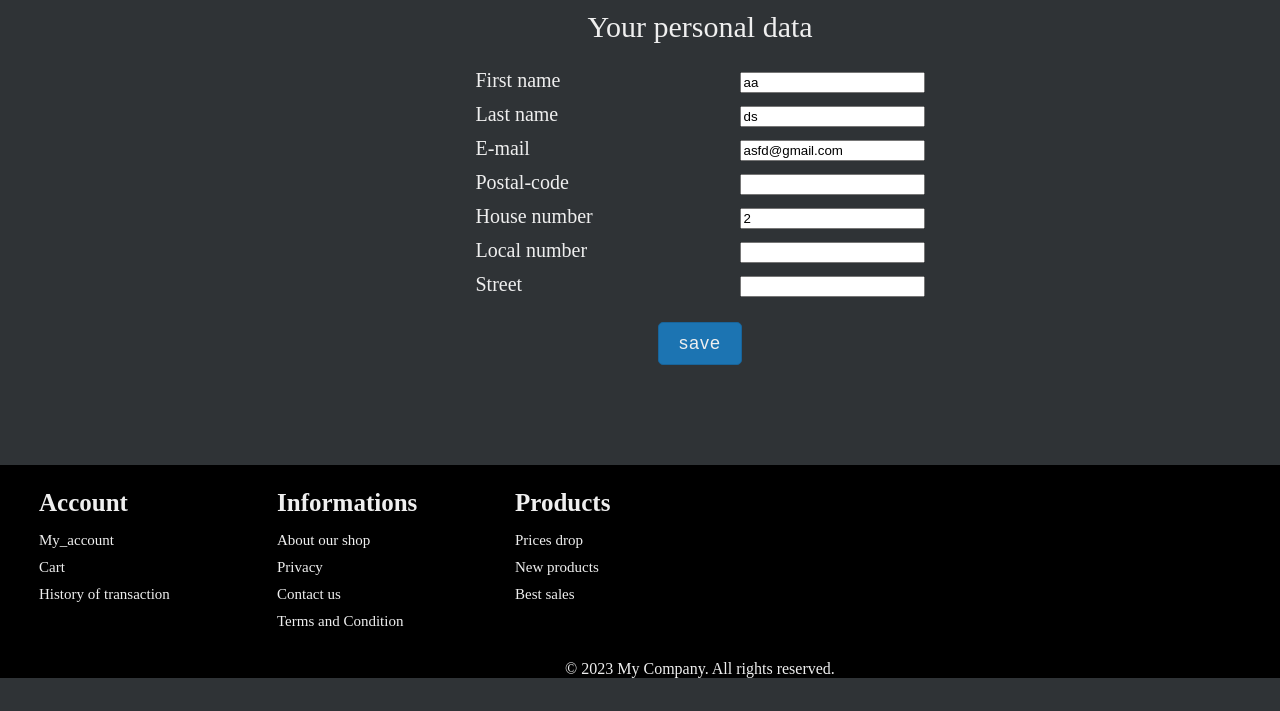
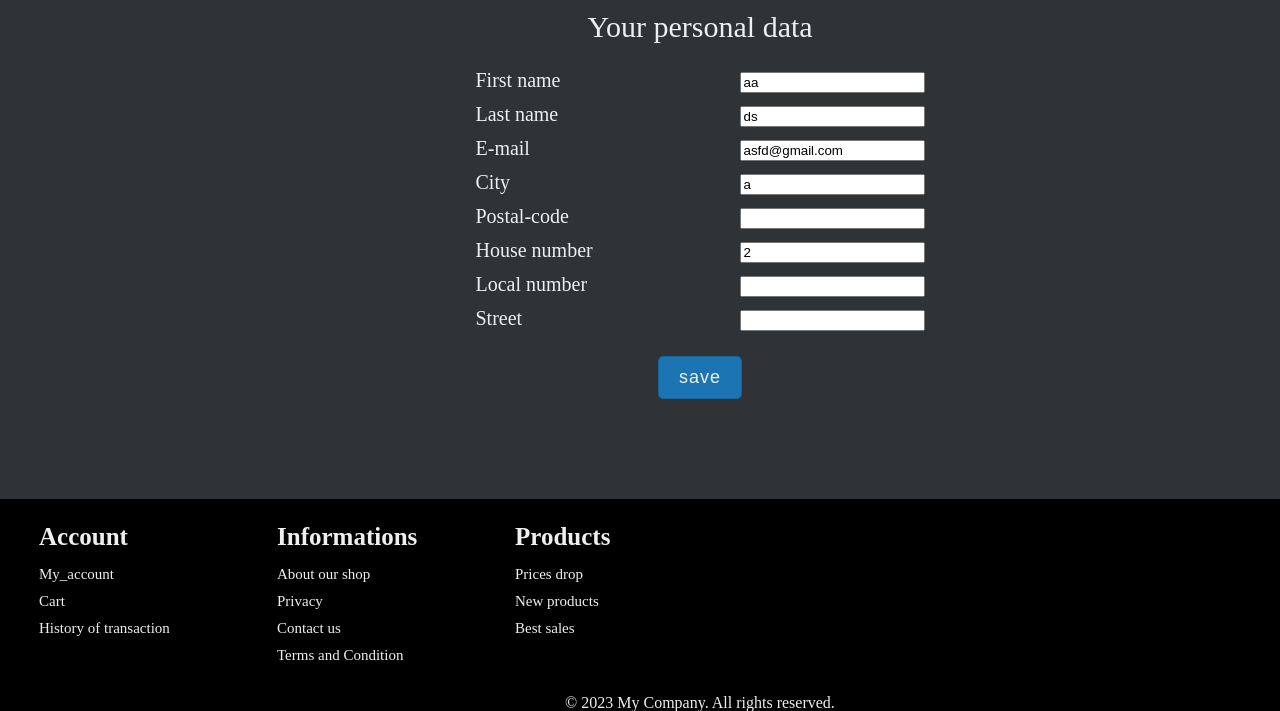
Before and after one commit to Kandel269/BoardgameShop, a Django app: page /member/personal-data/ in a window 1280 px wide; the page is wider, and only the part inside the window is pictured. Shown: the part 215-926 px from the top of that part. Before the commit the page ends 893 px from the top of that part, so only its background shows below. Run offline with Django 4.2, Linux system fonts and the light colour scheme; a user stored in the database is signed in; data comes from the database, SQL or seed files in the repository; both versions use the stored data as it was after the commit; data that the repository does not hold is empty; some libraries are stand-ins or nearby versions.

Commit message:
city added to models

```diff
--- a/BoardGameShop/Shop/models.py
+++ b/BoardGameShop/Shop/models.py
@@ -41,14 +41,15 @@ class DeliveryAddress(models.Model):
     first_name = models.CharField(max_length=255, default=None)
     last_name = models.CharField(max_length=255, default=None)
     e_mail = models.EmailField(default=None)
+    city = models.CharField(max_length=255)
     postal_code = models.CharField(max_length=255)
     house_number = models.CharField(max_length=255)
     local_number = models.CharField(max_length=255, blank=True, null=True)
     street = models.CharField(max_length=255)
 
     class Meta:
-        verbose_name = "DeliveryAddress"
-        verbose_name_plural = "DeliveryAddress"
+        verbose_name = "Delivery Address"
+        verbose_name_plural = "Delivery Address"
 
     def __str__(self):
         return f"Name: {self.first_name} {self.last_name}  postal-code:{self.postal_code} house number:{self.house_number} local number:{self.local_number} street:{self.street}"
@@ -128,6 +129,7 @@ class CartItem(models.Model):
         return f'{self.quantity} x {self.game.title}'
 
 class PersonalData(models.Model):
+    city = models.CharField(max_length=255, blank=True, null=True)
     postal_code = models.CharField(max_length=255, blank=True, null=True)
     house_number = models.CharField(max_length=255, blank=True, null=True)
     local_number = models.CharField(max_length=255, blank=True, null=True)
@@ -135,4 +137,8 @@ class PersonalData(models.Model):
     user = models.ForeignKey(User, on_delete=models.CASCADE)
 
     def __str__(self):
-        return f"username: {self.user.name} postal-code:{self.postal_code} house number:{self.house_number} local number:{self.local_number} street:{self.street}"
+        return f"username: {self.user.first_name} {self.user.last_name} postal-code:{self.postal_code} house number:{self.house_number} local number:{self.local_number} street:{self.street}"
+
+    class Meta:
+        verbose_name = "Personal Data"
+        verbose_name_plural = "Personal Data"
--- a/BoardGameShop/Shop/templates/place_an_order.html
+++ b/BoardGameShop/Shop/templates/place_an_order.html
@@ -23,6 +23,7 @@
                     <p>First name:</p> <span>{{ step_1_data.first_name }}</span>
                     <p>Last name:</p> <span>{{ step_1_data.last_name }}</span>
                     <p>E-mail:</p> <span>{{ step_1_data.e_mail_address }}</span>
+                    <p>City:</p> <span>{{ step_1_data.city }}</span>
                     <p>Postal-code:</p> <span>{{ step_1_data.postal_code }}</span>
                     <p>House number:</p> <span>{{ step_1_data.house_number }}</span>
                     <p>Local number:</p> <span>{{ step_1_data.local_number }}</span>
--- a/BoardGameShop/Shop/views.py
+++ b/BoardGameShop/Shop/views.py
@@ -92,6 +92,7 @@ class OrderWizardView(SessionWizardView):
                 'first_name': user.first_name,
                 'last_name': user.last_name,
                 'e_mail_address': user.email,
+                'city': personal_data.city,
                 'postal_code': personal_data.postal_code,
                 'house_number': personal_data.house_number,
                 'local_number': personal_data.local_number,
@@ -122,6 +123,7 @@ class OrderWizardView(SessionWizardView):
                 'first_name': step_1_data.get('first_name'),
                 'last_name': step_1_data.get('last_name'),
                 'e_mail_address': step_1_data.get('e_mail_address'),
+                'city':step_1_data.get('city'),
                 'postal_code': step_1_data.get('postal_code'),
                 'house_number': step_1_data.get('house_number'),
                 'local_number': step_1_data.get('local_number'),
@@ -150,6 +152,7 @@ class OrderWizardView(SessionWizardView):
             first_name=step_1_data.get('first_name'),
             last_name=step_1_data.get('last_name'),
             e_mail=step_1_data.get('e_mail_address'),
+            city=step_1_data.get('city'),
             postal_code=step_1_data.get('postal_code'),
             house_number=step_1_data.get('house_number'),
             local_number=step_1_data.get('local_number'),
--- a/BoardGameShop/members/forms.py
+++ b/BoardGameShop/members/forms.py
@@ -14,6 +14,7 @@ class EditPersonalDataForm(forms.Form):
     first_name = forms.CharField(max_length=255, widget=forms.TextInput(attrs={'placeholder': ''}), required=None)
     last_name = forms.CharField(max_length=255, widget=forms.TextInput(attrs={'placeholder': ''}),  required=None)
     e_mail_address = forms.EmailField(label="E-mail", max_length=255, widget=forms.TextInput(attrs={'placeholder': ''}), required=None)
+    city = forms.CharField( max_length=255, widget=forms.TextInput(attrs={'placeholder': ''}), required=None)
 
     postal_code = forms.CharField(label="Postal-code",max_length=255, widget=forms.TextInput(attrs={'placeholder': ''}), required=None)
     house_number = forms.CharField(max_length=255, widget=forms.TextInput(attrs={'placeholder': ''}),required=None)
--- a/BoardGameShop/members/templates/personal_data.html
+++ b/BoardGameShop/members/templates/personal_data.html
@@ -22,6 +22,11 @@
                 <div class="form_field_container">
                     <div class='form_field_label'>{{ form.e_mail_address.label }}</div>
                     <div class='form_field'>{{ form.e_mail_address }}</div>
+                </div>
+
+                <div class="form_field_container">
+                    <div class='form_field_label'>{{ form.city.label }}</div>
+                    <div class='form_field'>{{ form.city }}</div>
                 </div>
 
                 <div class="form_field_container">
--- a/BoardGameShop/members/views.py
+++ b/BoardGameShop/members/views.py
@@ -69,6 +69,7 @@ class PersonalDataView(View):
         user_data = {'first_name': user.first_name,
                      'last_name': user.last_name,
                      'e_mail_address': user.email,
+                     'city': personal_data.city,
                      'postal_code': personal_data.postal_code,
                      'house_number': personal_data.house_number,
                      'local_number': personal_data.local_number,
@@ -82,11 +83,13 @@ class PersonalDataView(View):
         if form.is_valid():
             user = request.user
 
+            city_value = form.cleaned_data['city']
             postal_code_value = form.cleaned_data['postal_code']
             house_number_value = form.cleaned_data['house_number']
             local_number_value = form.cleaned_data['local_number']
             street_value = form.cleaned_data['street']
             personal_data = get_object_or_404(PersonalData, user=user)
+            personal_data.city = city_value
             personal_data.postal_code = postal_code_value
             personal_data.house_number = house_number_value
             personal_data.local_number = local_number_value
```
Also changed, not shown: BoardGameShop/Shop/migrations/0023_personaldata_city.py (added), BoardGameShop/Shop/migrations/0024_alter_deliveryaddress_options_and_more.py (added), BoardGameShop/db.sqlite3.
